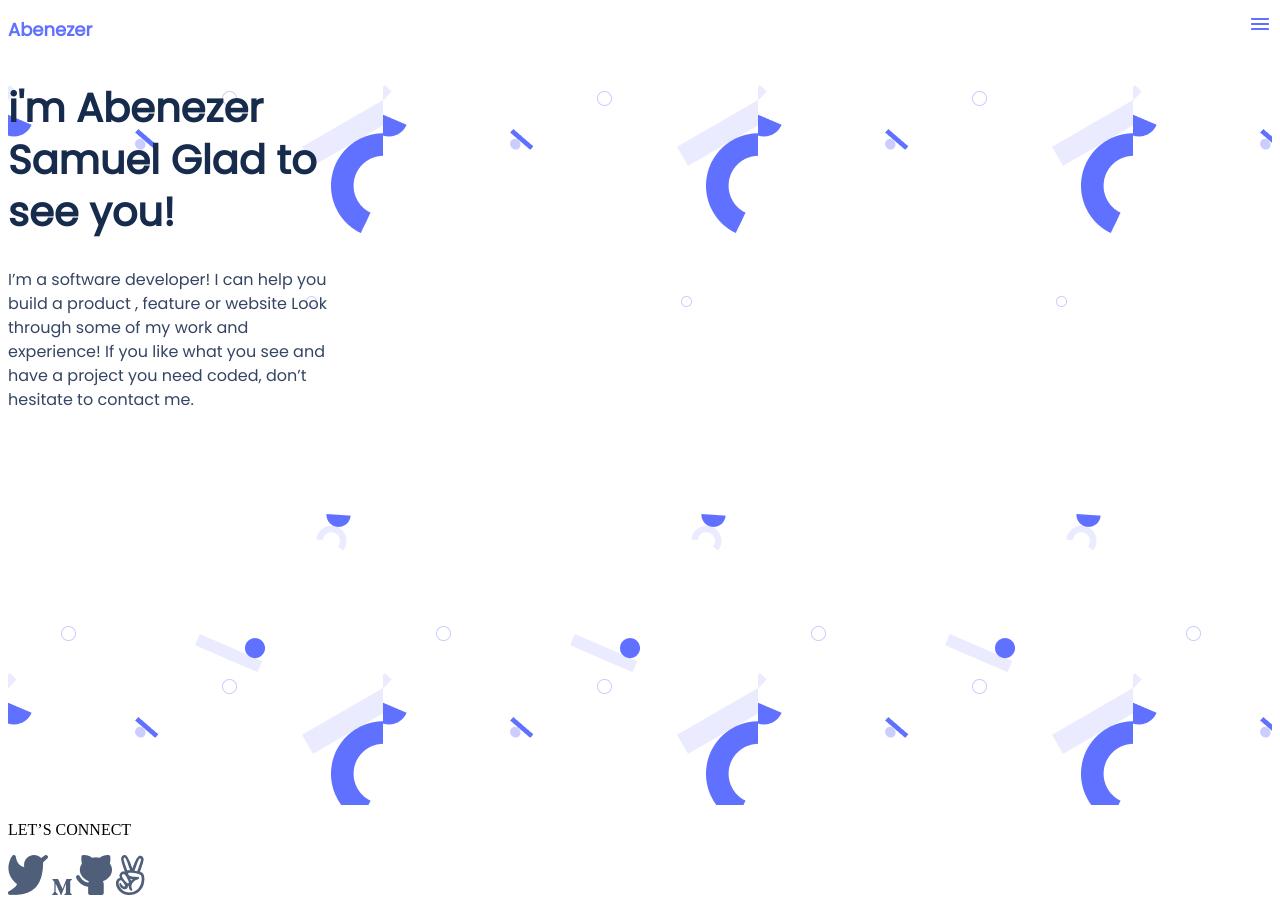
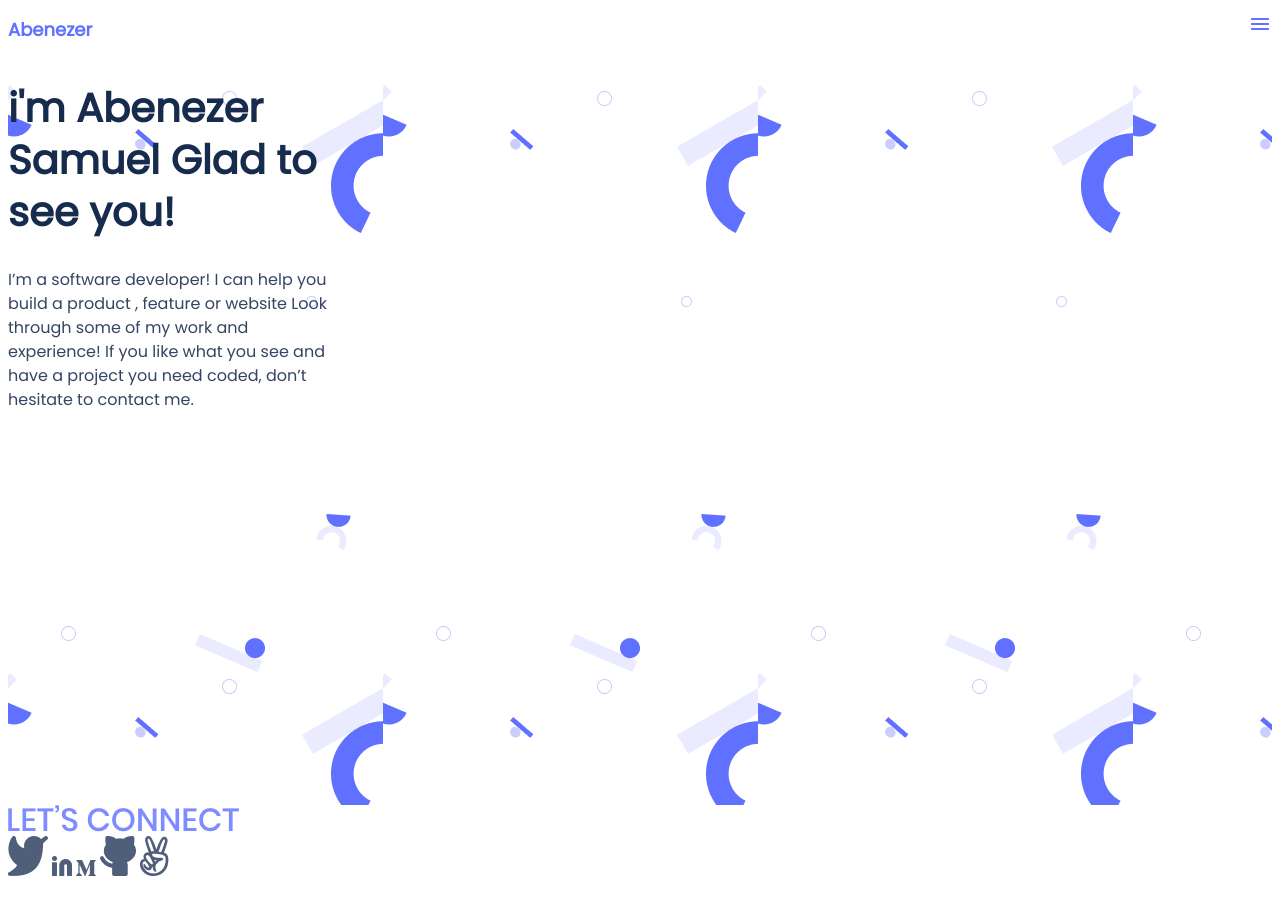
Before and after one commit to abenisamuel11/portfolio-project-for-mobile-version, a website: page index.html in a window 1280 px wide. Drawn offline with Linux system fonts and the light colour scheme.

Commit message:
Add linkdin image to the page

```diff
--- a/index.html
+++ b/index.html
@@ -19,9 +19,13 @@
 <h3 class="secondary-text">
 I’m a software developer! I can help you build a product , feature or website Look through some of my work and experience! If you like what you see and have a project you need coded, don’t hesitate to contact me.
 </h3></section>
+<div>
+    <img src="./image/LET’S CONNECT@2x.png">
+</div>
 <section class="socila-medias">
-<p id="supporting-text">LET’S CONNECT</p>
+
 <img src="./image/twitter.png" alt="twitter.icon">
+<img src="./image/linkdin.png" alt="linkdin icon">
 <img src="./image/M.png" alt="M.icon">
 <img src="./image/Vector@2x.png" alt="vector icon">
 <img src="./image/Vector@1x.png" alt="two finger icon">
```
Also changed, not shown: image/LET’S CONNECT@2x.png (added), image/linkdin.png (added).
